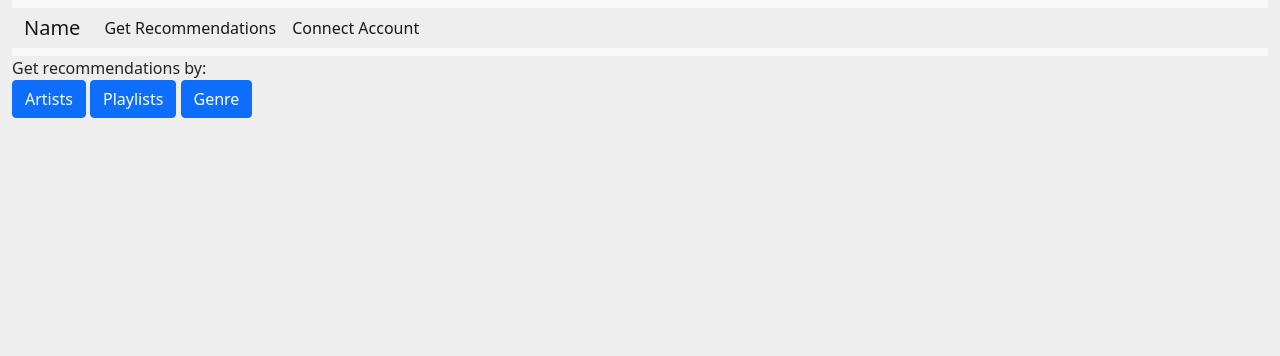
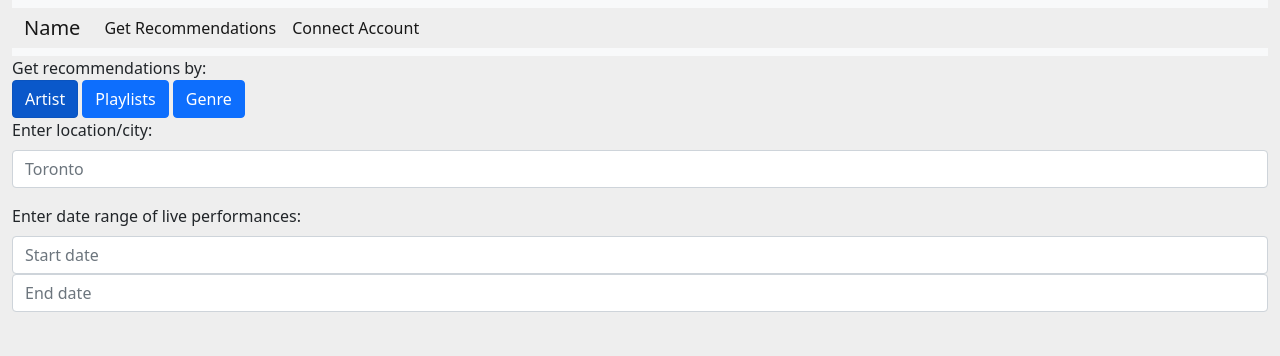
Before and after one commit to lukecheseldine/live-music-recommendations, a Flask app: page /recommendation in a window 1280 px wide. Shown: the top 356 px of the page. Run offline with Flask 2, Linux system fonts and the light colour scheme.

Commit message:
Update recommendation.html

```diff
--- a/live-music-recommendations/templates/recommendation.html
+++ b/live-music-recommendations/templates/recommendation.html
@@ -8,9 +8,22 @@
         Get recommendations by:
 
         <div class="d-grid gap-2 d-md-block">
-            <button class="btn btn-primary" type="button">Artists</button>
-            <button class="btn btn-primary" type="button">Playlists</button>
-            <button class="btn btn-primary" type="button">Genre</button>
+            <button type="button" class="btn btn-primary active" data-bs-toggle="button" autocomplete="off" aria-pressed="true">Artist</button>
+            <button type="button" class="btn btn-primary" data-bs-toggle="button" autocomplete="off">Playlists</button>
+            <button type="button" class="btn btn-primary" data-bs-toggle="button" autocomplete="off">Genre</button>
+        </div>
+
+
+        <div class="mb-3">
+            <label for="exampleFormControlInput1" class="form-label">Enter location/city:</label>
+            <input class="form-control" type="text" placeholder="Toronto" aria-label="default input example">
+        </div>
+
+
+        <div class="mb-3">
+            <label for="exampleFormControlInput1" class="form-label">Enter date range of live performances:</label>
+            <input class="form-control" type="text" placeholder="Start date" aria-label="default input example">
+            <input class="form-control" type="text" placeholder="End date" aria-label="default input example">
         </div>
 
     {% endblock %}
```
